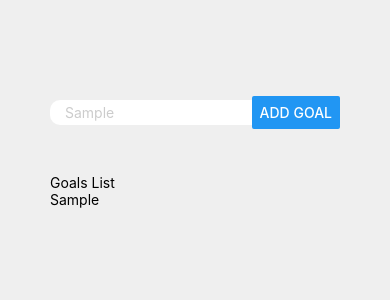
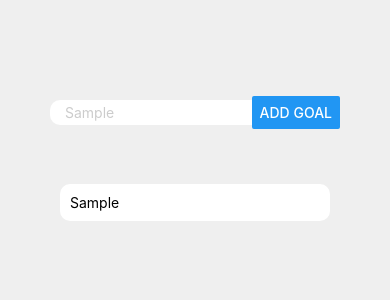
Before and after one commit to officialabdulrehman/react-native-max, a React Native app: screen / in a window 390 px wide. Both pictures are taken after typing "Sample" into the empty fields and a click on the button "ADD GOAL". Shown: the top 300 px of the page. Built offline with nearby package versions, Linux system fonts and the light colour scheme.

Commit message:
feat: improved the app | enjoying it

```diff
--- a/App.js
+++ b/App.js
@@ -1,5 +1,6 @@
 import { useState } from 'react';
-import { Button, StyleSheet, Text, TextInput, View } from 'react-native';
+import { Button, FlatList, StyleSheet, TextInput, View } from 'react-native';
+import { Goal } from './src/components/Goal/Goal';
 
 export default function App() {
 
@@ -14,7 +15,11 @@ export default function App() {
     if (!goal) {
       return
     }
-    setGoals([goal, ...goals])
+    const newGoal = {
+      id: Math.random().toString(),
+      value: goal
+    }
+    setGoals(currGoals => [newGoal, ...currGoals])
     setGoal(null)
   }
 
@@ -24,6 +29,7 @@ export default function App() {
         <TextInput style={styles.textInput}
           placeholder='Add your goal!'
           onChangeText={handleGoalInputChange}
+          value={goal}
         />
         <Button
           style={styles.addGoalButton}
@@ -32,10 +38,12 @@ export default function App() {
         />
       </View>
       <View style={styles.goalsListContainer}>
-        <Text>Goals List</Text>
-        {goals.map(item => (
-          <Text>{item}</Text>
-        ))}
+        <FlatList
+          data={goals}
+          keyExtractor={(item, index) => { item.id }}
+          renderItem={({ item, index, separators }) => <Goal item={item} />}
+        // refreshControl={true} // pull to refresh
+        />
       </View>
     </View>
   );
@@ -69,5 +77,5 @@ const styles = StyleSheet.create({
   },
   goalsListContainer: {
     flex: 5
-  }
+  },
 });
--- /dev/null
+++ b/src/components/Goal/Goal.jsx
@@ -0,0 +1,12 @@
+import { Text, View } from "react-native"
+import { goalStyles } from "./Goal.styles"
+
+export const Goal = ({ item }) => {
+  return (
+    <View
+      style={goalStyles.goal}>
+      <Text
+      >{item.value}</Text>
+    </View>
+  )
+}
--- /dev/null
+++ b/src/components/Goal/Goal.styles.js
@@ -0,0 +1,11 @@
+import { StyleSheet } from "react-native";
+
+export const goalStyles = StyleSheet.create({
+  goal: {
+    borderRadius: 10,
+    margin: 10,
+    padding: 10,
+    backgroundColor: "#fff",
+    borderRadius: 10,
+  }
+})
```
